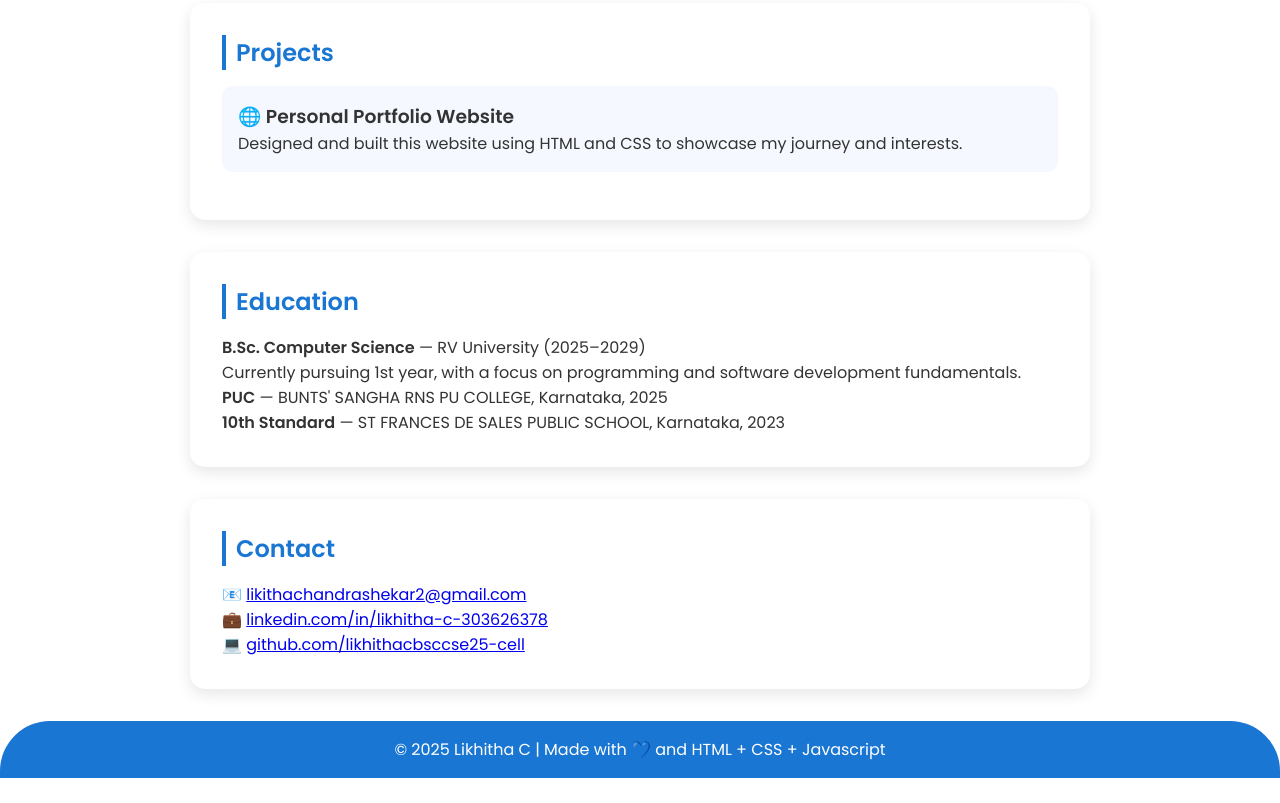
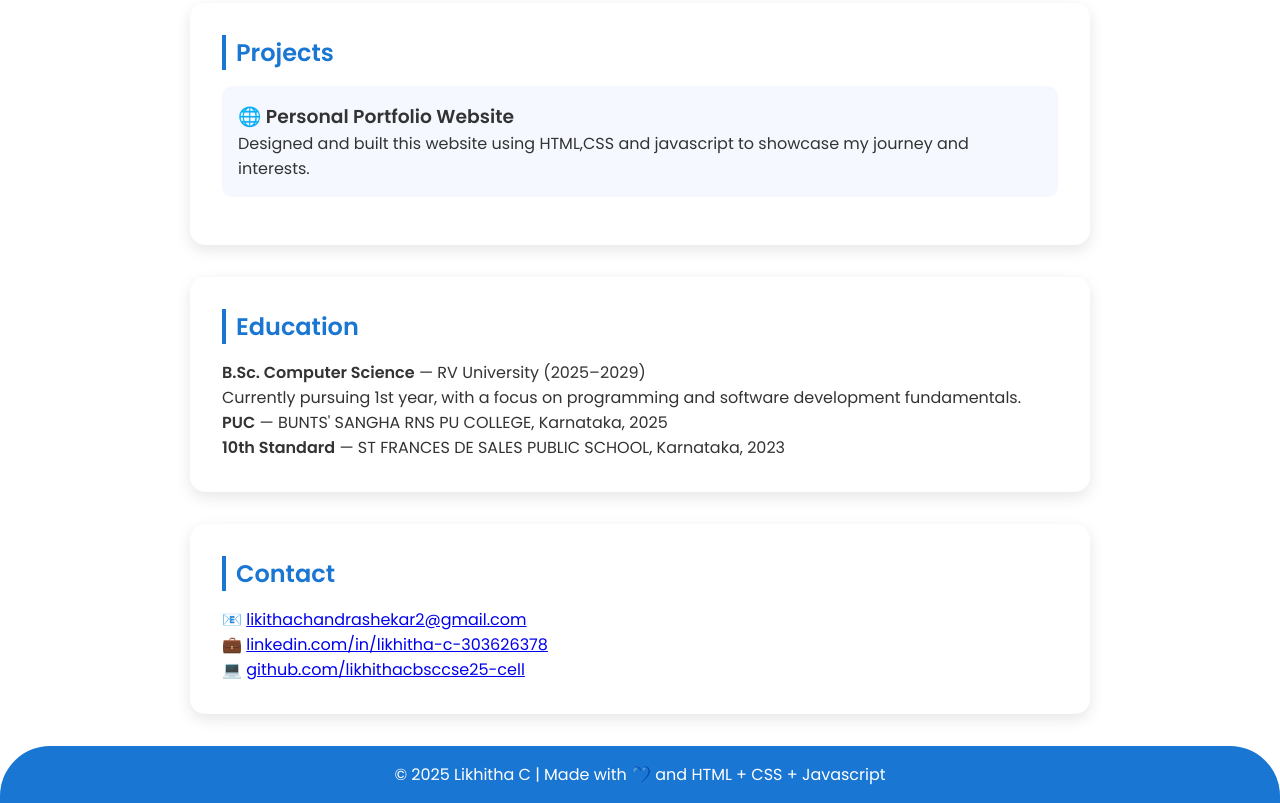
Before and after one commit to likhithacbsccse25-cell/Resume, a plain HTML site: page index.html in a window 1280 px wide. Shown: the part 989-1792 px from the top of the page. Before the commit the page ends 1767 px from the top, so only its background shows below. Drawn offline with Linux system fonts and the light colour scheme.

Commit message:
Update index.html

```diff
--- a/index.html
+++ b/index.html
@@ -59,7 +59,7 @@
       <h2>Projects</h2>
       <div class="project-card">
         <h3>🌐 Personal Portfolio Website</h3>
-        <p>Designed and built this website using HTML and CSS to showcase my journey and interests.</p>
+        <p>Designed and built this website using HTML,CSS and javascript to showcase my journey and interests.</p>
       </div>
     </section>
 
```
